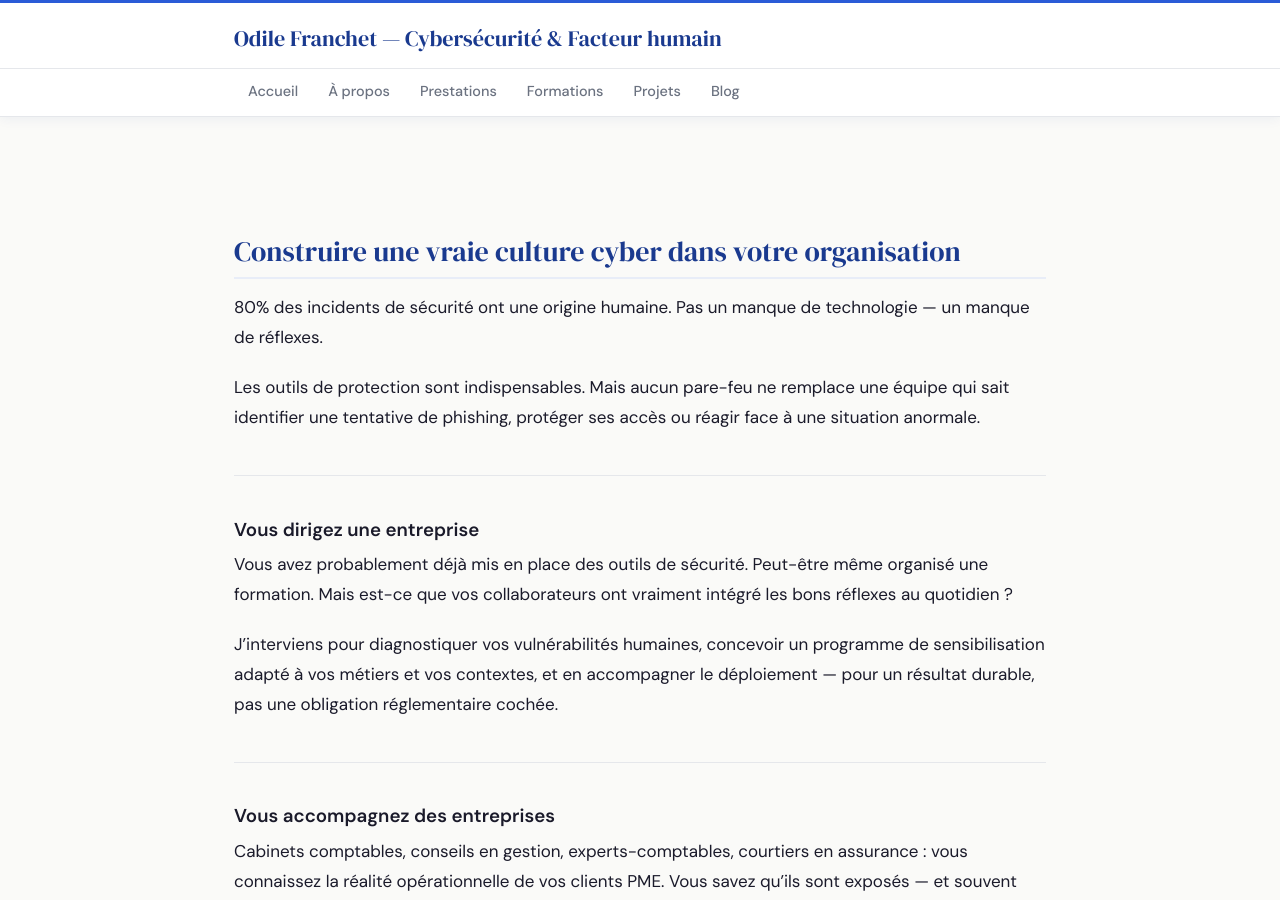
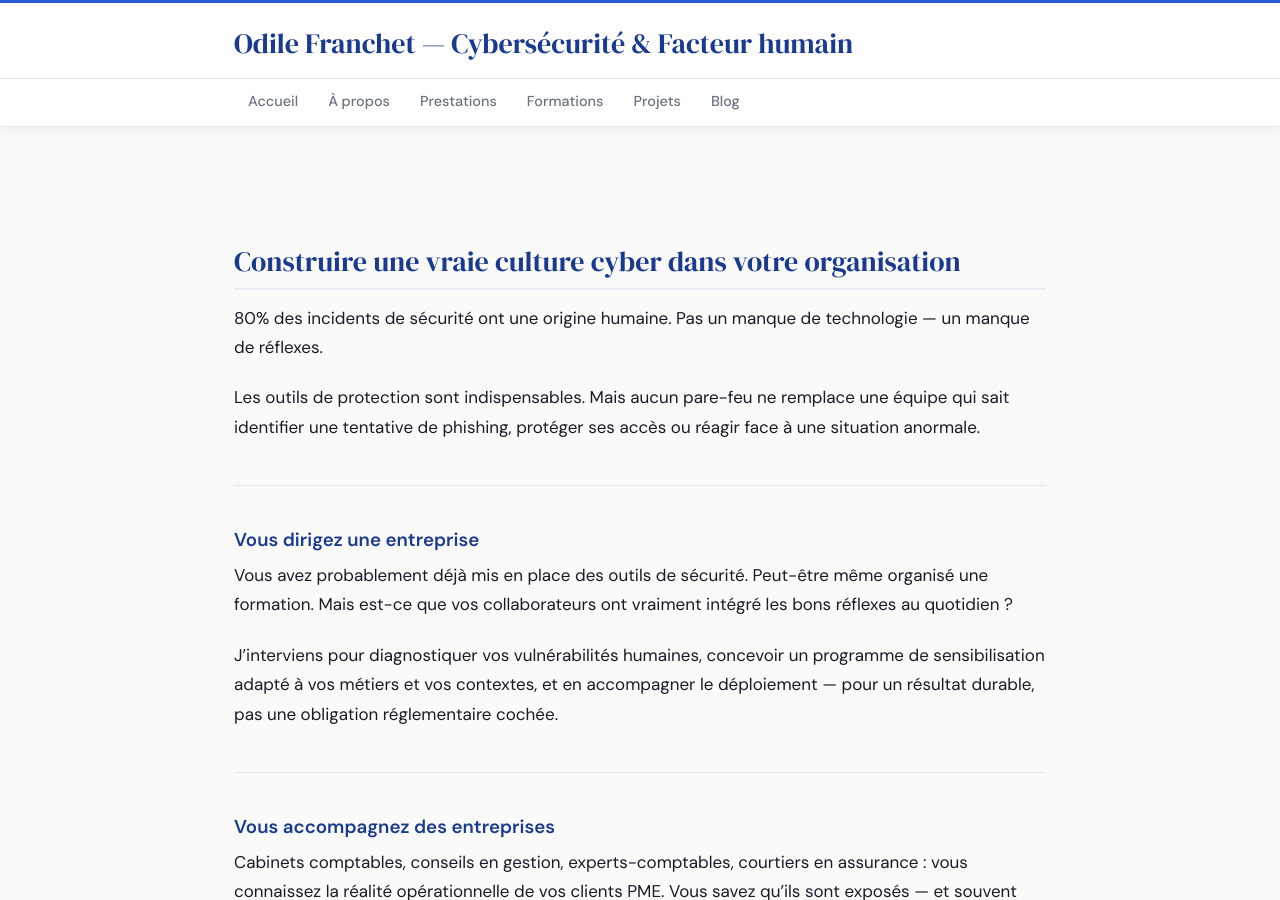
Before and after one commit to ofranchet73/ofranchet73.github.io, a Jekyll site: the page built from index.md, in a window 1280 px wide and 900 px high. Built offline with Jekyll 4.4.1, drawn with Linux system fonts in a browser that asks for light colours.

Commit message:
Update style.css

```diff
--- a/assets/css/style.css
+++ b/assets/css/style.css
@@ -43,13 +43,10 @@ h1, h2, h3, h4 {
 
 h1 { font-size: 2.2em; color: var(--blue); margin-top: 0; }
 h2 { font-size: 1.65em; color: var(--blue); padding-bottom: 0.3em; border-bottom: 2px solid var(--blue-light); margin-top: 2.5em; }
-h3 { font-size: 1.1em; font-family: 'DM Sans', sans-serif; font-weight: 600; margin-top: 2em; }
+h3 { font-size: 1.1em; font-family: 'DM Sans', sans-serif; font-weight: 600; margin-top: 2em; color: var(--blue); }
 
-/* Tirets uniquement sur les pages internes (Prestations, À propos...) */
-.page-article h3::before { content: '— '; color: var(--accent); }
-
-/* Pas de tiret sur l'accueil ni sur les titres spéciaux */
-.home-body h3::before { content: none; }
+/* Pas de tiret sur aucune page */
+h3::before { content: none; }
 
 p { margin-bottom: 1.2em; }
 p:last-child { margin-bottom: 0; }
@@ -95,7 +92,7 @@ img { max-width: 100%; height: auto; }
 
 .site-title {
   font-family: 'DM Serif Display', serif;
-  font-size: 1.3em;
+  font-size: 1.65em;
   font-weight: 400;
   color: var(--blue);
   text-decoration: none;
```
